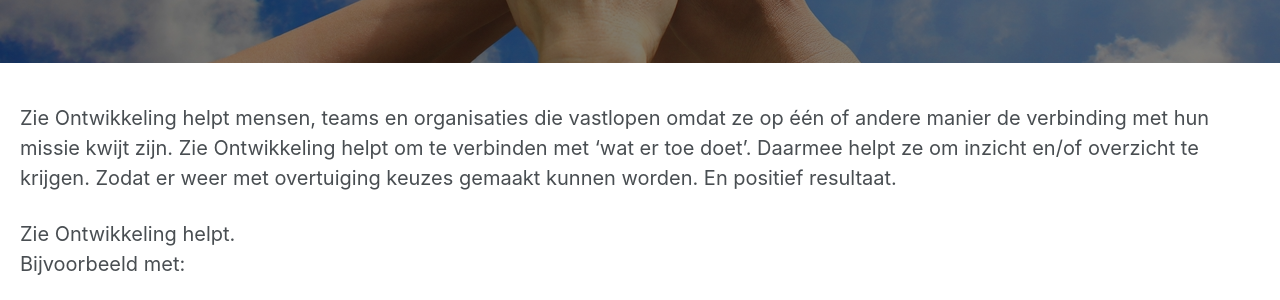
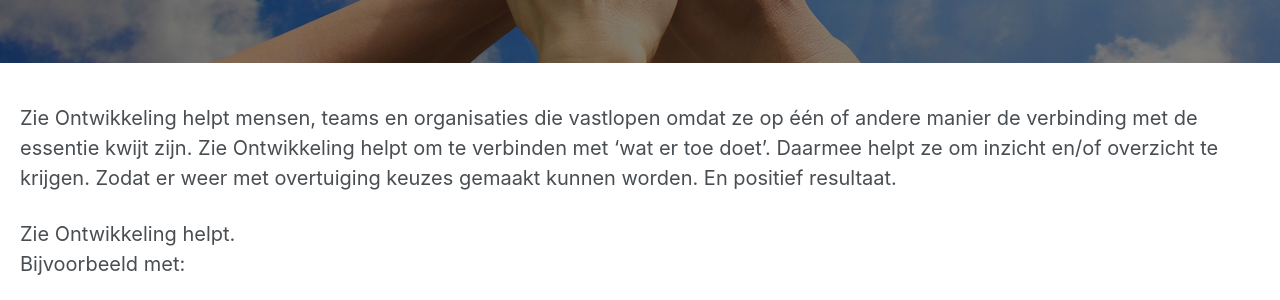
Before and after one commit to twinmum1/zie-ontwikkeling, a Jekyll site: the page built from index.md, in a window 1280 px wide. Shown: the part 685-985 px from the top of the page. Built offline with Jekyll 4.4.1, drawn with Linux system fonts in a browser that asks for light colours.

Commit message:
Update index.md
hun missie>de essentie

```diff
--- a/index.md
+++ b/index.md
@@ -16,7 +16,7 @@
 	<br>"
 ---
 
-Zie Ontwikkeling helpt mensen, teams en organisaties die vastlopen omdat ze op één of andere manier de verbinding met hun missie kwijt zijn. Zie Ontwikkeling helpt om te verbinden met ‘wat er toe doet’. Daarmee helpt ze om inzicht en/of overzicht te krijgen. Zodat er weer met overtuiging keuzes gemaakt kunnen worden. En positief resultaat.
+Zie Ontwikkeling helpt mensen, teams en organisaties die vastlopen omdat ze op één of andere manier de verbinding met de essentie kwijt zijn. Zie Ontwikkeling helpt om te verbinden met ‘wat er toe doet’. Daarmee helpt ze om inzicht en/of overzicht te krijgen. Zodat er weer met overtuiging keuzes gemaakt kunnen worden. En positief resultaat.
 
 
 Zie Ontwikkeling helpt.
```
